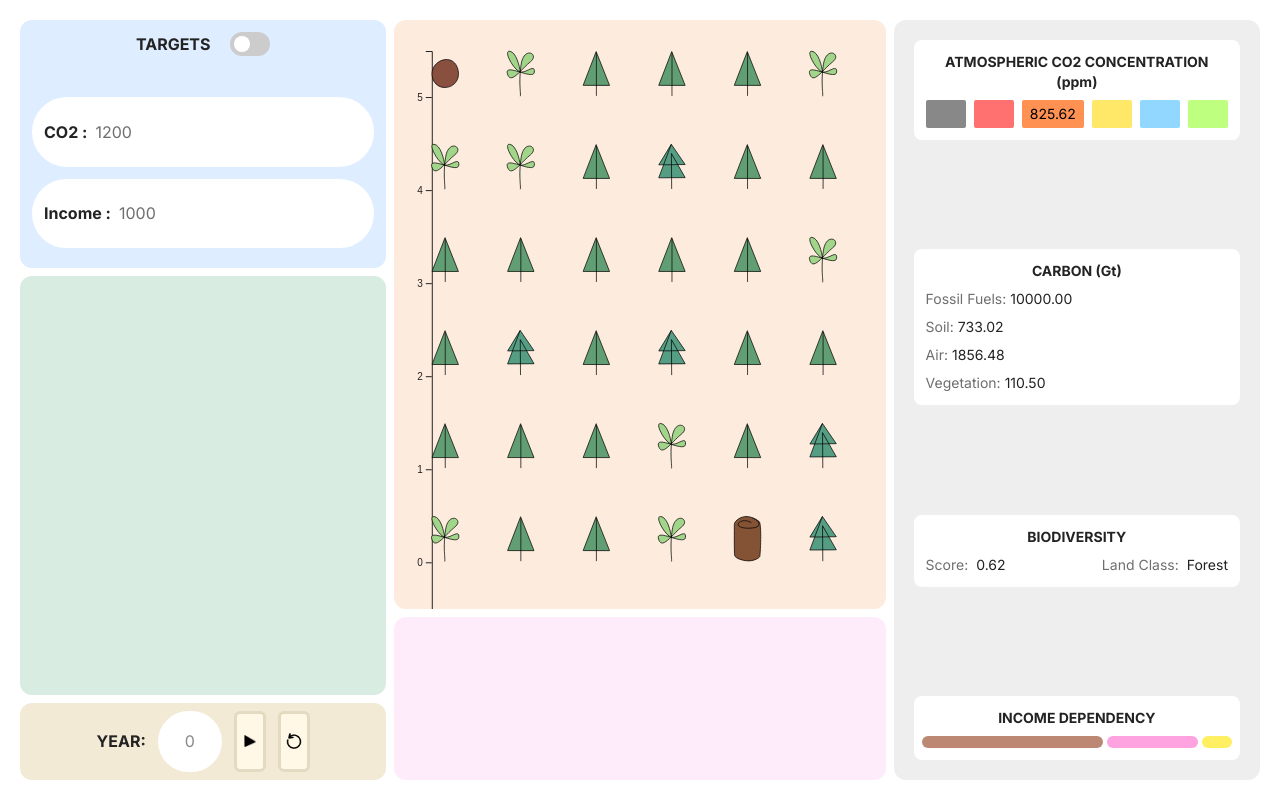
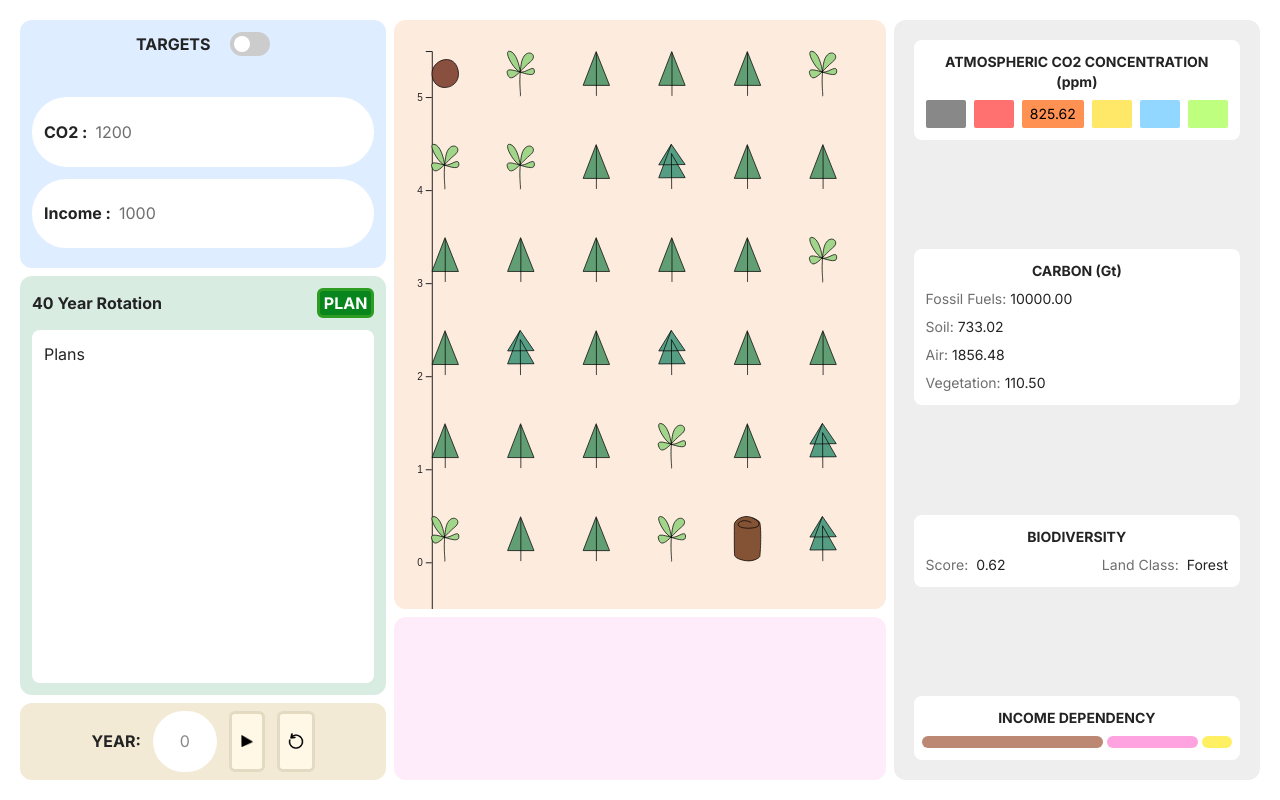
Before and after one commit to ggn1/microworld_dissertation_tcd, a Next.js app: page / in a window 1280 px wide. Built offline with nearby package versions, Linux system fonts and the light colour scheme.

Commit message:
trying to add planning page

```diff
--- a/app/components/Button.jsx
+++ b/app/components/Button.jsx
@@ -5,7 +5,7 @@ const Button = ({children, onClick, outlineColor="#CCCCCC", bgColor="#EEEEEE", f
      */
     return (
         <button
-            className="button rounded-md hover:brightness-105 hover:drop-shadow-lg"
+            className="button font-bold px-1 rounded-md hover:brightness-110 hover:drop-shadow-lg"
             onClick={onClick}
             style={{
                 backgroundColor: bgColor, color:fgColor,
--- /dev/null
+++ b/app/components/PlanViewer.jsx
@@ -0,0 +1,21 @@
+import Button from "./Button"
+
+const PlanViewer = ({rotationPeriod}) => {
+  return (
+    <div className="p-3 flex flex-col h-full gap-3">
+        <div className="flex justify-between items-center">
+            <div className="font-bold">
+                {rotationPeriod} Year Rotation
+            </div>
+            <Button bgColor="#08851C" outlineColor="#2D9C23" fgColor="#FFFFFF">
+                PLAN
+            </Button>
+        </div>
+        <div className="bg-white flex-grow p-3 rounded-lg">
+            Plans
+        </div>
+    </div>
+  )
+}
+
+export default PlanViewer
--- a/app/components/Timeline.jsx
+++ b/app/components/Timeline.jsx
@@ -171,7 +171,7 @@ const Timeline = ({goToTime}) => {
                         bgColor="#FFF8E6" outlineColor="#E4DAC1"
                         onClick={handleNewTimeSubmit}
                     >
-                        <div className="px-[5px]">
+                        <div className="px-[4px]">
                             <img className="h-4" src="tick.png" />
                         </div>
                     </Button>
@@ -181,7 +181,7 @@ const Timeline = ({goToTime}) => {
                         bgColor="#FFF8E6" outlineColor="#E4DAC1"
                         onClick={handleNewTimeCancel}
                     >
-                        <div className="px-[5px]">
+                        <div className="px-[4px]">
                             <img className="h-4" src="cross.png" />
                         </div>
                     </Button>
@@ -191,7 +191,7 @@ const Timeline = ({goToTime}) => {
                         bgColor="#FFF8E6" outlineColor="#E4DAC1"
                         onClick={handlePlayPause}
                     >
-                        <div className="px-[7px]">
+                        <div className="px-[5px]">
                             <img className="h-3" src={isPaused ? "play.png" : "pause.png"}/>
                         </div>
                     </Button>
@@ -201,7 +201,7 @@ const Timeline = ({goToTime}) => {
                         bgColor="#FFF8E6" outlineColor="#E4DAC1"
                         onClick={handleReset}
                     >
-                        <div className="px-[5px]">
+                        <div className="px-[4px]">
                             <img className="h-4" src="reset.png" />
                         </div>
                     </Button>
--- a/app/page.js
+++ b/app/page.js
@@ -9,6 +9,7 @@ import CarbonDist from "./components/CarbonDist.jsx"
 import BdStatus from './components/BdStatus.jsx'
 import IncDepBar from './components/IncDepBar.jsx'
 import Targets from './components/Targets.jsx'
+import PlanViewer from './components/PlanViewer.jsx'
 
 let sim = null
 
@@ -20,6 +21,7 @@ const Home = () => {
     const [bdScore, setBdScore] = useState(0)
     const [bdCat, setBdCat] = useState("")
     const [incomeSources, setIncomeSources] = useState({})
+    const [rotationPeriod, setRotationPeriod] = useState()
 
     const updateSimUI = () => {
         setLandContent([...sim.env.land.content])
@@ -28,6 +30,7 @@ const Home = () => {
         setBdScore(sim.env.land.biodiversityScore)
         setBdCat(sim.env.land.biodiversityCategory)
         setIncomeSources({...sim.planner.incomeSources})
+        setRotationPeriod(sim.planner.rotationPeriod)
     }
 
     useEffect(() => {
@@ -70,7 +73,9 @@ const Home = () => {
                     ).map(source => source.label)}
                 />
             </div>
-            <div id="home-plan" className="rounded-xl bg-[#D9ECE2] col-span-3 row-span-5"></div>
+            <div id="home-plan" className="rounded-xl bg-[#D9ECE2] col-span-3 row-span-5">
+                <PlanViewer rotationPeriod={rotationPeriod} />
+            </div>
             <div id="home-sold" className="
                 rounded-xl bg-[#FFECFB] col-span-4 row-span-2
             "></div>
```
Also changed, not shown: 2 other files (tests, documents, lock files or other folders).
